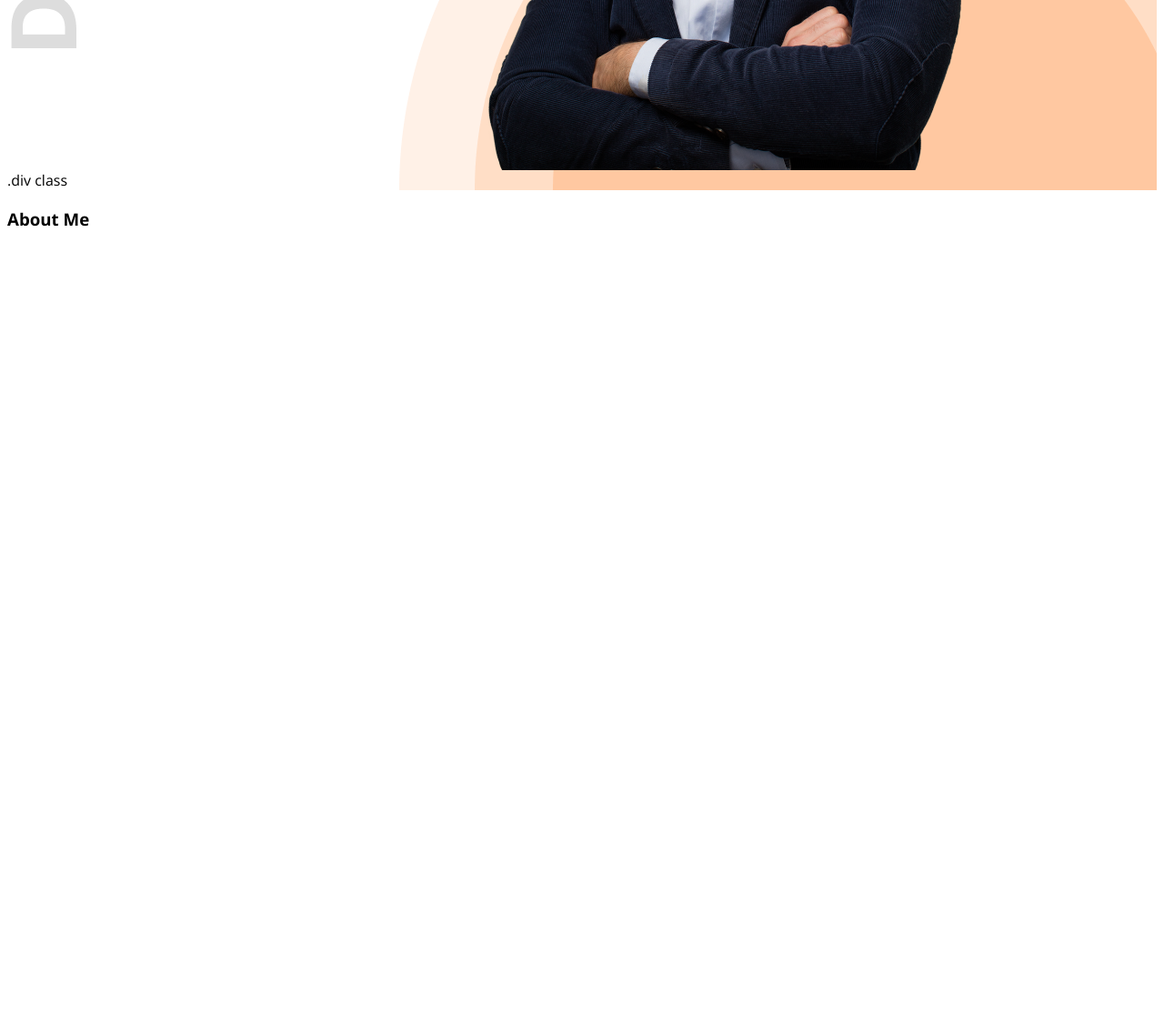
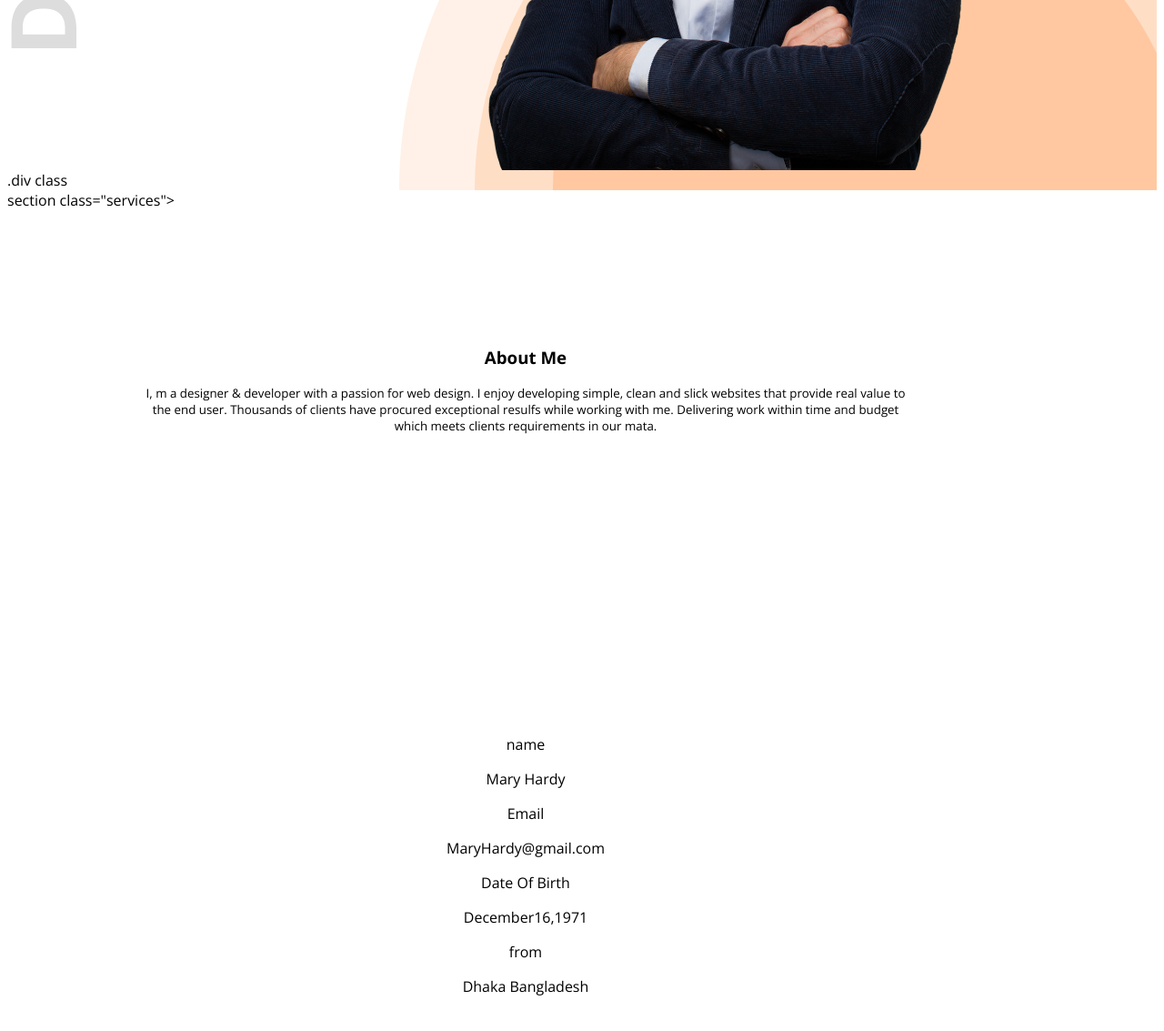
Before and after one commit to mdemranhossain1/Web-Developer-Portfolio, a plain HTML site: page index.html in a window 1280 px wide. Shown: the part 718-1851 px from the top of the page at 91% size. Before the commit the page ends 989 px from the top, so only its background shows below. Drawn offline with nearby package versions, Linux system fonts and the light colour scheme.

```diff
--- a/index.html
+++ b/index.html
@@ -33,8 +33,41 @@
 
     </header>
     <main>
+        section class="services">
+
         <section class="about">
             <h3 class="section title">About Me</h3>
+            <p class="section-description">I, m a designer & developer with a passion for web design. I enjoy developing simple, clean and
+slick websites that provide real value to the end user. Thousands of clients have procured
+exceptional resulfs while working with me. Delivering work within time and budget which meets
+clients requirements in our mata.</p>
+        <div class="about-items"></div>
+        <!-- .about-item*4>p.item-title+p>item-description -->
+         <div class="about-item">
+            <p class="item-title">name</p>
+            <p>
+                <item-description>Mary Hardy</item-description>
+            </p>
+         </div>
+         <div class="about-item">
+            <p class="item-title">Email</p>
+            <p>
+                <item-description>MaryHardy@gmail.com</item-description>
+            </p>
+         </div>
+         <div class="about-item">
+            <p class="item-title">Date Of Birth</p>
+            <p>
+                <item-description>December16,1971</item-description>
+            </p>
+         </div>
+         <div class="about-item">
+            <p class="item-title">from</p>
+            <p>
+                <item-description>Dhaka Bangladesh</item-description>
+            </p>
+         </div>
+
         </section>
     </main>
     <footer>
--- a/styles/Portfolio.css
+++ b/styles/Portfolio.css
@@ -73,3 +73,24 @@
     width: 580px;
     height: auto;
 }
+/* Main styles */
+main{
+    max-width: 1140px;
+}
+/* About */
+.about-items{
+    display : flex;
+    justify-content: space-between;
+    gap: 20px;
+    padding: 150px 0px;
+    border-radius: 8px;
+    flex: 1;
+}
+.about{
+    border-radius: 10px;
+    padding: 130px 150px;
+    text-align: center;
+}
+.item-description{
+    font-weight: bold;
+}
```
